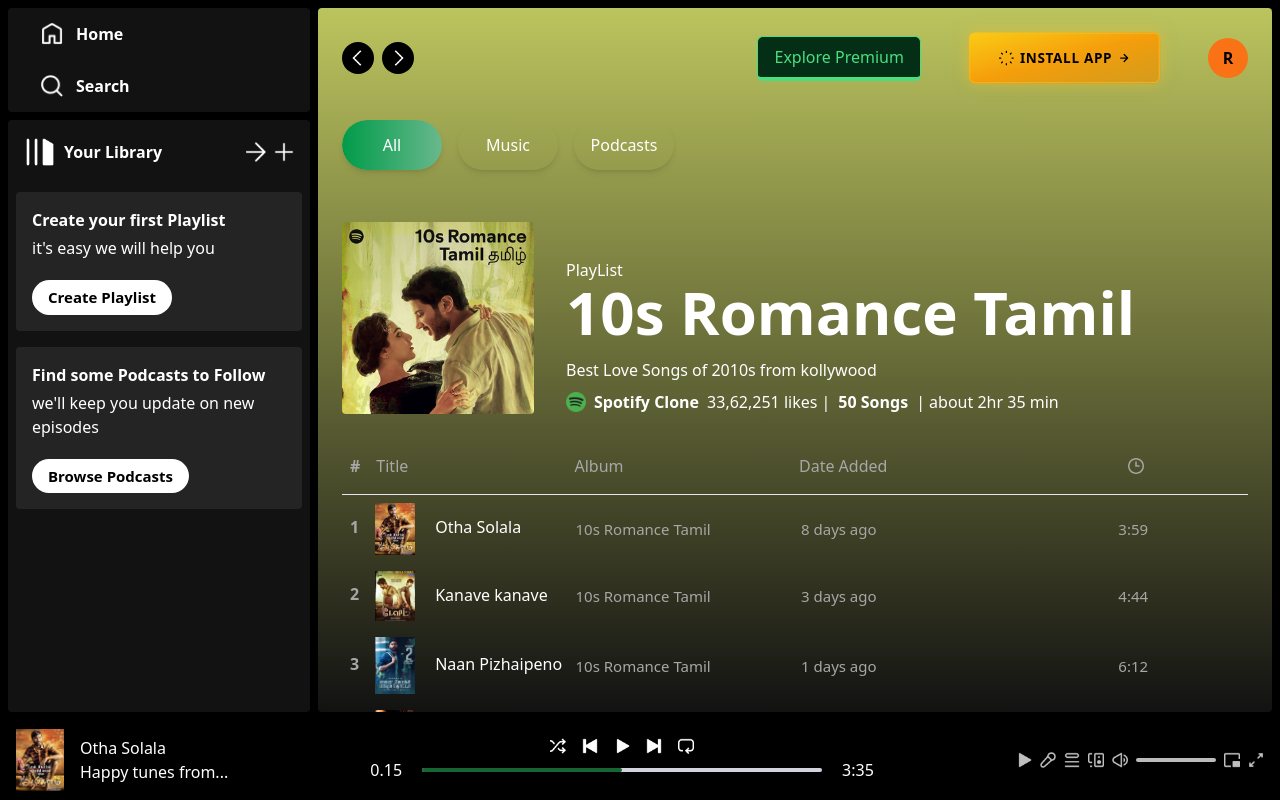
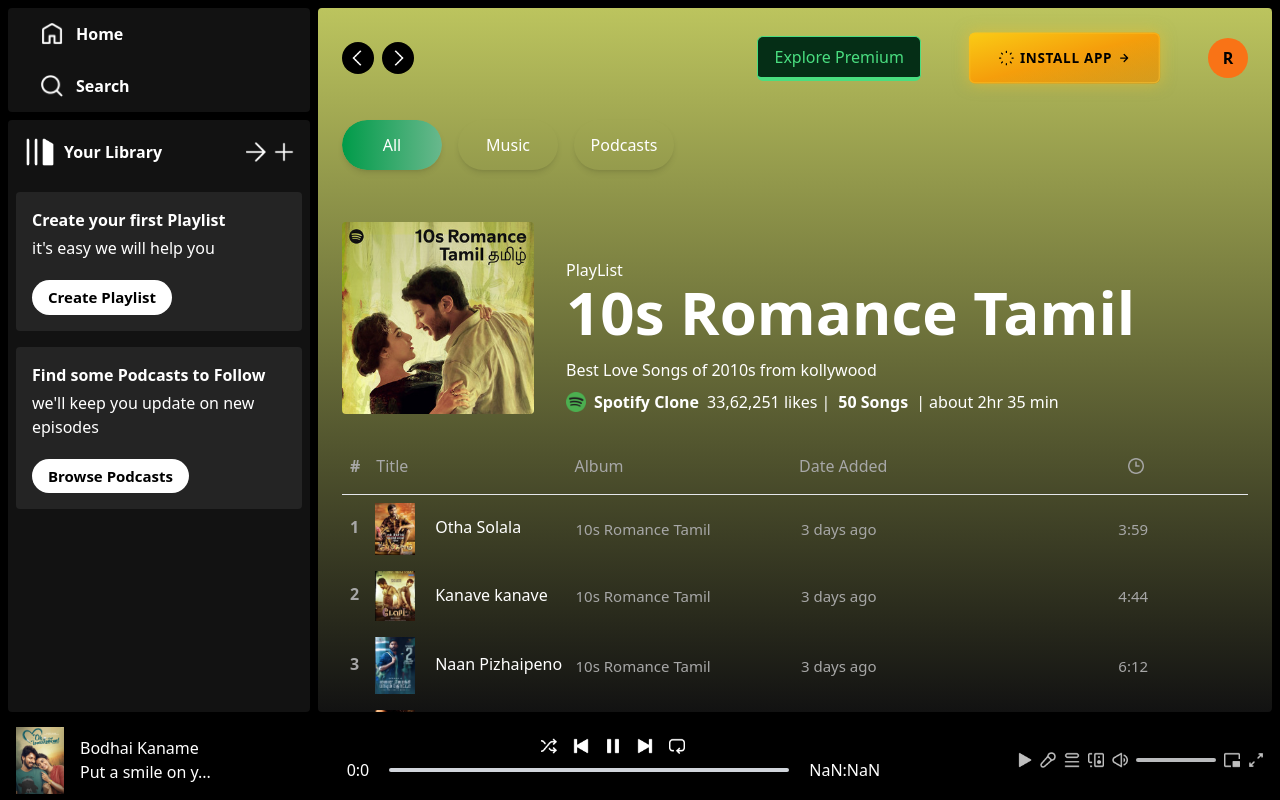
Before and after one commit to Rajesh97266/spotify-react-app, a React (Vite) app in the folder spotify-clone/: page /album/1 in a window 1280 px wide. Both pictures are taken after a click on the picture 590 px from the left and 746 px from the top of the page. Built offline with nearby package versions, Linux system fonts and the light colour scheme.

Commit message:
audio-added

```diff
--- a/spotify-clone/src/components/DisplayAlbum.jsx
+++ b/spotify-clone/src/components/DisplayAlbum.jsx
@@ -1,12 +1,13 @@
-import React from "react";
+import React, { useContext } from "react";
 import Navbar from "./Navbar";
 import { useParams } from "react-router-dom";
 import { albumsData, assets, songsData } from "../assets/assets";
+import { PlayerContext } from "../context/PlayerContext";
 
 const DisplayAlbum = () => {
   const { id } = useParams();
   const albumDatalocal = albumsData[id];
-
+ const { playTrackById } = useContext(PlayerContext);
 
   return (
     <>
@@ -48,6 +49,7 @@ const DisplayAlbum = () => {
       {songsData.map((item, index) => (
         <div
           key={index}
+          onClick={() => playTrackById(item.id)}
           className="grid grid-cols-3 sm:grid-cols-4 gap-3 p-2 items-center text-[#a7a7a7] hover:bg-[#ffffff2b] cursor-pointer "
         >
           <p className="text-white">
@@ -57,7 +59,7 @@ const DisplayAlbum = () => {
           </p>
           <p className="text-[15px]">{albumDatalocal.name}</p>
           <p className="text-[15px]">
-            {Math.floor(Math.random() * 10) + 1} days ago
+            3 days ago
           </p>
 
           <p className="text-[15px] text-center">{item.duration}</p>
--- a/spotify-clone/src/components/Home.jsx
+++ b/spotify-clone/src/components/Home.jsx
@@ -1,9 +1,12 @@
-import React from "react";
+import React, { useContext } from "react";
 import Sidebar from "./Sidebar";
 import Player from "./Player";
 import Display from "./Display";
+import { PlayerContext } from "../context/PlayerContext";
 
 const Home = () => {
+  const { audioRef , track  } = useContext(PlayerContext);
+
   return (
     <div className="h-screen bg-black">
       <div className="h-[90%] flex">
@@ -11,6 +14,7 @@ const Home = () => {
         <Display />
       </div>
       <Player />
+      <audio ref={audioRef} src={track.file} preload="auto"></audio>
     </div>
   );
 };
--- a/spotify-clone/src/components/Player.jsx
+++ b/spotify-clone/src/components/Player.jsx
@@ -1,14 +1,27 @@
-import React from "react";
-import { assets, songsData } from "../assets/assets";
+import React, { useContext } from "react";
+import { assets } from "../assets/assets";
+import { PlayerContext } from "../context/PlayerContext";
 
 const Player = () => {
+  const {
+    seekBar,
+    seekBg,
+    play,
+    pause,
+    playStatus,
+    track,
+    time,
+    seekBgClick,
+    playNext,
+    playPrevious,
+  } = useContext(PlayerContext);
   return (
     <div className="h-[10%] bg-black flex justify-between items-center text-white px-4">
       <div className="hidden lg:flex items-center gap-4">
-        <img className="w-12" src={songsData[0].image} alt="" />
+        <img className="w-12" src={track.image} alt="" />
         <div>
-          <p>{songsData[0].name}</p>
-          <p>{songsData[0].desc.slice(0, 16) + "..."}</p>
+          <p>{track.name}</p>
+          <p>{track.desc.slice(0, 16) + "..."}</p>
         </div>
       </div>
       <div className="flex flex-col items-center gap-1 m-auto">
@@ -19,16 +32,29 @@ const Player = () => {
             alt=""
           />
           <img
+            onClick={playPrevious}
             className="w-4 cursor-pointer hover:scale-110"
             src={assets.prev_icon}
             alt=""
           />
+          {playStatus ? (
+            <img
+              onClick={pause}
+              className="w-4 cursor-pointer hover:scale-110"
+              src={assets.pause_icon}
+              alt=""
+            />
+          ) : (
+            <img
+              onClick={play}
+              className="w-4 cursor-pointer hover:scale-110"
+              src={assets.play_icon}
+              alt=""
+            />
+          )}
+
           <img
-            className="w-4 cursor-pointer hover:scale-110"
-            src={assets.play_icon}
-            alt=""
-          />
-          <img
+            onClick={playNext}
             className="w-4 cursor-pointer hover:scale-110"
             src={assets.next_icon}
             alt=""
@@ -40,11 +66,22 @@ const Player = () => {
           />
         </div>
         <div className="flex items-center gap-5">
-          <p>0.15</p>
-          <div className="w-[50vw] max-w-[400px] bg-gray-300 rounded-full cursor-pointer">
-            <hr className="h-1 border-none w-[50%] bg-green-800 rounded-full" />
+          <p>
+            {time.currentTime.minute}:{time.currentTime.second}
+          </p>
+          <div
+            ref={seekBg}
+            onClick={seekBgClick}
+            className="w-[50vw] max-w-[400px] bg-gray-300 rounded-full cursor-pointer"
+          >
+            <hr
+              ref={seekBar}
+              className="h-1 border-none w-[0%] bg-green-800 rounded-full"
+            />
           </div>
-          <p>3:35</p>
+          <p>
+            {time.totalTime.minute}:{time.totalTime.second}
+          </p>
         </div>
       </div>
       <div className="hidden lg:flex items-center gap-2 opacity-75">
--- a/spotify-clone/src/components/Sidebar.jsx
+++ b/spotify-clone/src/components/Sidebar.jsx
@@ -1,11 +1,13 @@
 import React from "react";
 import { assets } from "../assets/assets";
+import { useNavigate } from "react-router-dom";
 const Sidebar = () => {
+  const nav = useNavigate();
   return (
     <div className="w-[25%] h-full p-2 flex-col gap-2 text-white hidden lg:flex">
       {/* Top */}
       <div className="bg-[#121212] h-[15%] rounded flex flex-col justify-around">
-        <div className="flex pl-8 gap-3 items-center cursor-pointer">
+        <div onClick={()=>nav("/")} className="flex pl-8 gap-3 items-center cursor-pointer">
           <img className="w-6" src={assets.home_icon} alt="" />
           <p className="font-bold">Home</p>
         </div>
--- a/spotify-clone/src/components/SongItems.jsx
+++ b/spotify-clone/src/components/SongItems.jsx
@@ -1,8 +1,10 @@
-import React from "react";
+import React, { useContext } from "react";
+import { PlayerContext } from "../context/PlayerContext";
 
 const SongItems = ({ name, desc, image, id }) => {
+ const { playTrackById } = useContext(PlayerContext);
   return (
-    <div className="min-w-[200px] max-w-[300px] p-2 px-3 rounded cursor-pointer transform transition duration-300 hover:scale-105 bg-[#ffffff08] hover:bg-[#ffffff15]">
+    <div onClick={()=>playTrackById(id)} className="min-w-[200px] max-w-[300px] p-2 px-3 rounded cursor-pointer transform transition duration-300 hover:scale-105 bg-[#ffffff08] hover:bg-[#ffffff15]">
       <img
         src={image}
         alt={name}
--- /dev/null
+++ b/spotify-clone/src/context/PlayerContext.jsx
@@ -0,0 +1,119 @@
+import { createContext, useEffect, useRef, useState } from "react";
+import { songsData } from "../assets/assets";
+
+export const PlayerContext = createContext();
+
+const PlayerContextProvider = ({ children }) => {
+  const audioRef = useRef(null);
+  const seekBg = useRef();
+  const seekBar = useRef();
+  console.log(songsData);
+
+
+  const [trackIndex, setTrackIndex] = useState(0);
+  const [track, setTrack] = useState(songsData[trackIndex]);
+  const [playStatus, setPlayStatus] = useState(false);
+  const [time, setTime] = useState({
+    currentTime: {
+      second: " --",
+      minute: "-- ",
+    },
+    totalTime: {
+      second: " --",
+      minute: "-- ",
+    },
+  });
+
+  useEffect(() => {
+    setTimeout(() => {
+      audioRef.current.ontimeupdate = () => {
+        seekBar.current.style.width =
+          (audioRef.current.currentTime / audioRef.current.duration) * 100 +
+          "%";
+        setTime({
+          currentTime: {
+            second: Math.floor(audioRef.current.currentTime % 60),
+            minute: Math.floor(audioRef.current.currentTime / 60),
+          },
+          totalTime: {
+            second: Math.floor(audioRef.current.duration % 60),
+            minute: Math.floor(audioRef.current.duration / 60),
+          },
+        });
+      };
+    }, 1000);
+  }, [audioRef]);
+
+  const play = () => {
+    audioRef.current.play();
+    setPlayStatus(true);
+  };
+
+  const pause = () => {
+    audioRef.current.pause();
+    setPlayStatus(false);
+  };
+
+  const playTrackById = (id) => {
+    const newTrack = songsData.find((song) => song.id === id);
+    if (newTrack) {
+      setTrack(newTrack);
+      setTrackIndex(id);
+      setTimeout(() => {
+        audioRef.current.load();
+        play();
+      }, 100);
+    }
+  };
+
+   const playNext = () => {
+     const nextIndex = (trackIndex + 1) % songsData.length;
+     setTrackIndex(nextIndex);
+     setTrack(songsData[nextIndex]);
+     setTimeout(() => {
+       audioRef.current.load();
+       play();
+     }, 100);
+   };
+
+   const playPrevious = () => {
+     const prevIndex = (trackIndex - 1 + songsData.length) % songsData.length;
+     setTrackIndex(prevIndex);
+     setTrack(songsData[prevIndex]);
+     setTimeout(() => {
+       audioRef.current.load();
+       play();
+     }, 100);
+   };
+
+   const seekBgClick = async (e) => {
+     audioRef.current.currentTime =
+       (e.nativeEvent.offsetX / seekBg.current.offsetWidth) *
+       audioRef.current.duration;
+   };
+
+  const contextValue = {
+    audioRef,
+    seekBg,
+    seekBar,
+    track,
+    setTrack,
+    playStatus,
+    setPlayStatus,
+    time,
+    setTime,
+    play,
+    pause,
+    playTrackById,
+    playNext,
+    playPrevious,
+    seekBgClick,
+  };
+  return (
+    <PlayerContext.Provider value={contextValue}>
+      {children}
+    </PlayerContext.Provider>
+  );
+};
+
+export default PlayerContextProvider;
--- a/spotify-clone/src/main.jsx
+++ b/spotify-clone/src/main.jsx
@@ -1,14 +1,16 @@
-import { StrictMode } from 'react'
-import { createRoot } from 'react-dom/client'
-import './index.css'
-import App from './App.jsx'
-import { BrowserRouter } from 'react-router-dom'
-
+import { StrictMode } from "react";
+import { createRoot } from "react-dom/client";
+import "./index.css";
+import App from "./App.jsx";
+import { BrowserRouter } from "react-router-dom";
+import PlayerContextProvider from "./context/PlayerContext.jsx";
 
 createRoot(document.getElementById("root")).render(
   <StrictMode>
     <BrowserRouter>
-      <App />
+      <PlayerContextProvider>
+        <App />
+      </PlayerContextProvider>
     </BrowserRouter>
   </StrictMode>
 );
```
